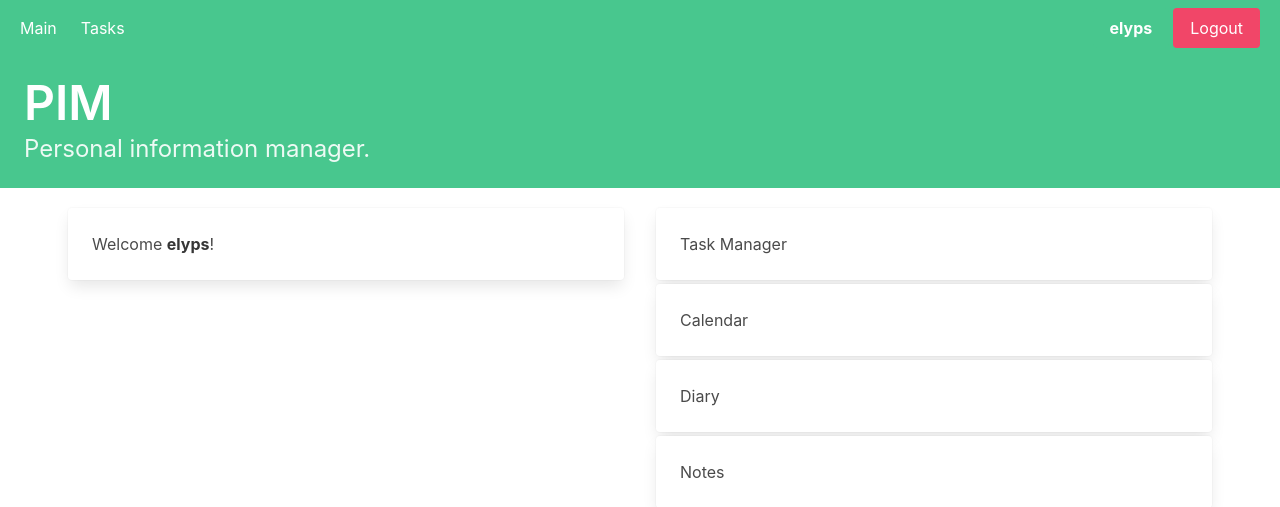
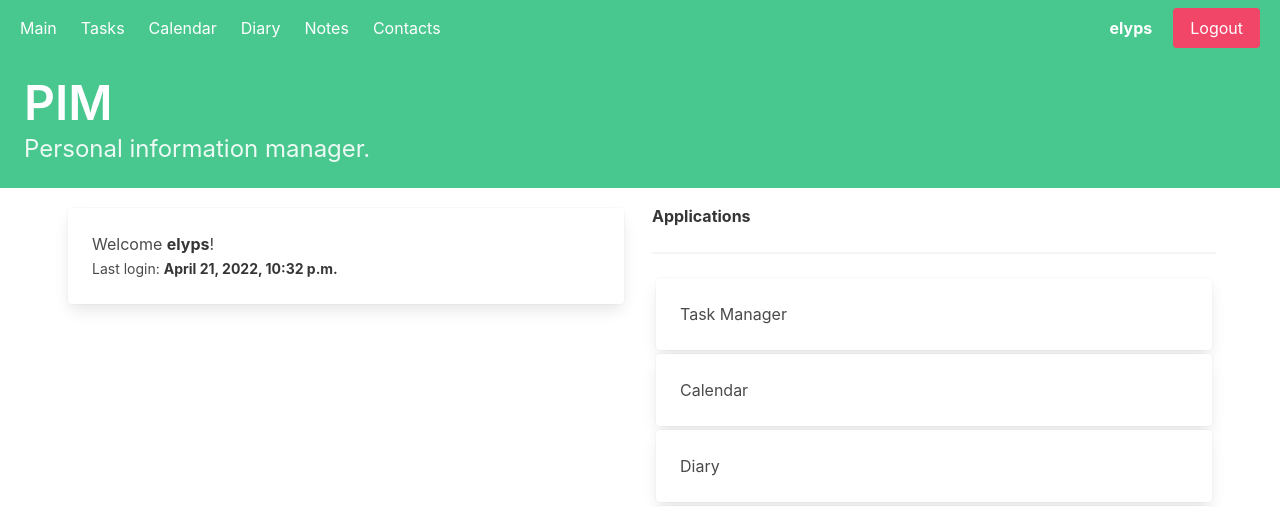
Before and after one commit to elyps/pim, a Django app: page / in a window 1280 px wide. Shown: the top 507 px of the page. Run offline with Django 4.2, Linux system fonts and the light colour scheme; a user stored in the database is signed in.

Commit message:
Add apps to main_index & nav

```diff
--- a/main/templates/main/main_index.html
+++ b/main/templates/main/main_index.html
@@ -10,12 +10,16 @@
         <div class="card m-1">
             <div class="card-content">
                 Welcome <strong>{{ request.user.username }}</strong>!
+                <br>
+                <small>Last login: <strong>{{ request.user.last_login }}</strong></small>
             </div>
         </div>
 
 </div>
 
 <div class="column">
+    <strong>Applications</strong>
+    <hr>
     <a href="{% url 'task-list' %}">
         <div class="card m-1">
             <div class="card-content">
--- a/templates/base.html
+++ b/templates/base.html
@@ -5,7 +5,7 @@
     <meta http-equiv="X-UA-Compatible" content="IE=edge">
     <meta name="viewport" content="width=device-width, initial-scale=1.0">
     {% load static %}
-                <link rel="stylesheet" href="{% static 'main/vendor/bulma.min.css' %}" />
+    <link rel="stylesheet" href="{% static 'main/vendor/bulma.min.css' %}"/>
     <title>PIM</title>
 </head>
 <body class="has-navbar-fixed-bottom has-navbar-fixed-top">
@@ -14,11 +14,17 @@
         <div class="navbar-start pl-2">
             <a href="{% url 'main:main_index' %}" class="navbar-item">Main</a>
             <a href="{% url 'task-list' %}" class="navbar-item">Tasks</a>
+            <a href="{% url 'task-list' %}" class="navbar-item">Calendar</a>
+            <a href="{% url 'task-list' %}" class="navbar-item">Diary</a>
+            <a href="{% url 'task-list' %}" class="navbar-item">Notes</a>
+            <a href="{% url 'task-list' %}" class="navbar-item">Contacts</a>
         </div>
         <div class="navbar-end pr-2">
             <div class="navbar-item">
                 <a href="" class="button is-default is-success mr-1"><strong>{{ request.user.username }}</strong></a>
-                                                <a href = "{% url 'auth0:logout' %}"><button class="button is-danger is-default">Logout</button></a>
+                <a href="{% url 'auth0:logout' %}">
+                    <button class="button is-danger is-default">Logout</button>
+                </a>
             </div>
         </div>
     </div>
@@ -55,9 +61,11 @@
 <nav class="navbar is-success is-fixed-bottom">
     <div class="m-auto content has-text-centered">
         <p>
-                                <strong>PIM</strong> by <a href="https://bastian-fischer.dev" class="has-text-dark">Bastian Fischer</a>. The source code is licensed
+            <strong>PIM</strong> by <a href="https://bastian-fischer.dev" class="has-text-dark">Bastian Fischer</a>. The
+            source code is licensed
             <a href="http://opensource.org/licenses/mit-license.php" class="has-text-dark">MIT</a>. The app content
-                                is licensed <a href="http://creativecommons.org/licenses/by-nc-sa/4.0/" class="has-text-dark">CC BY NC SA 4.0</a>.
+            is licensed <a href="http://creativecommons.org/licenses/by-nc-sa/4.0/" class="has-text-dark">CC BY NC SA
+            4.0</a>.
         </p>
     </div>
 </nav>
```
Lines whose indentation alone changed are shown as unchanged.
